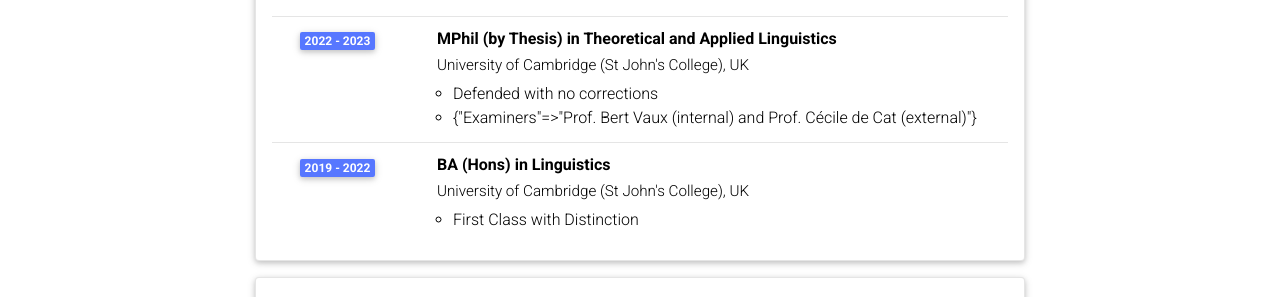
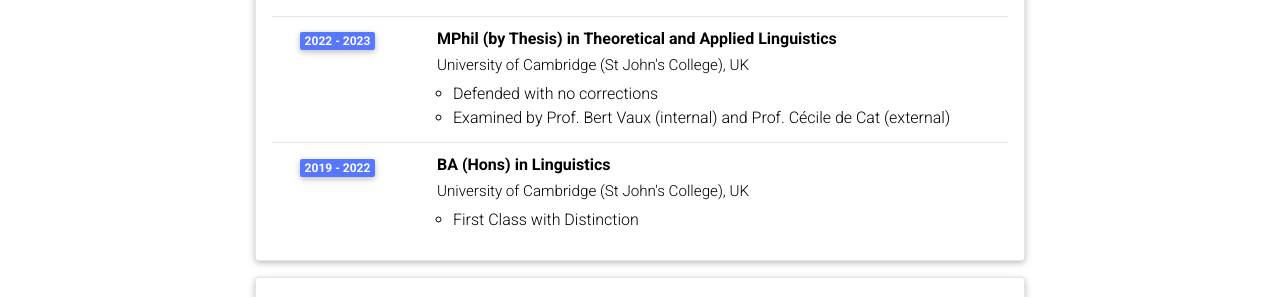
Before and after one commit to nuria-bosch/nuria-bosch.github.io, a Jekyll site: the page built from _pages/cv.md, in a window 1280 px wide and 900 px high, scrolled down 330 px. Shown: the part 152-449 px from the top of the window. Built offline with Jekyll 4.4.1, drawn with Linux system fonts in a browser that asks for light colours; comment, search, counter and statistics services are not loaded; a style sheet for code colours, icons or effects is not loaded.

Commit message:
Update cv.yml

```diff
--- a/_data/cv.yml
+++ b/_data/cv.yml
@@ -15,7 +15,7 @@
       year: 2022 - 2023
       description:
         - Defended with no corrections
-        - Examiners: Prof. Bert Vaux (internal) and Prof. Cécile de Cat (external)
+        - Examined by Prof. Bert Vaux (internal) and Prof. Cécile de Cat (external)
     - title: BA (Hons) in Linguistics
       institution: University of Cambridge (St John's College), UK
       year: 2019 - 2022
```
